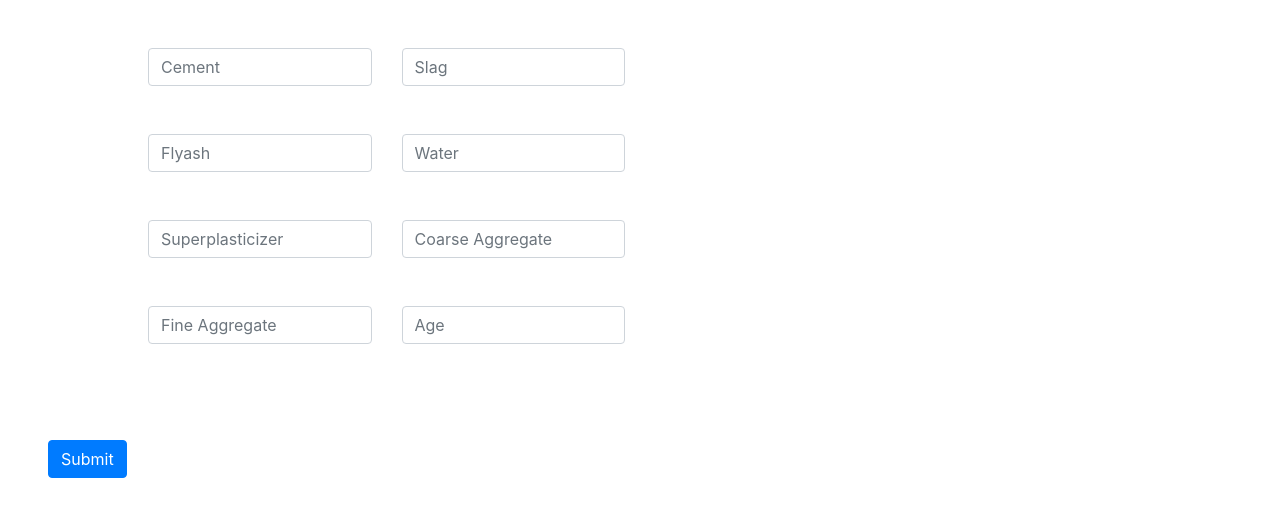
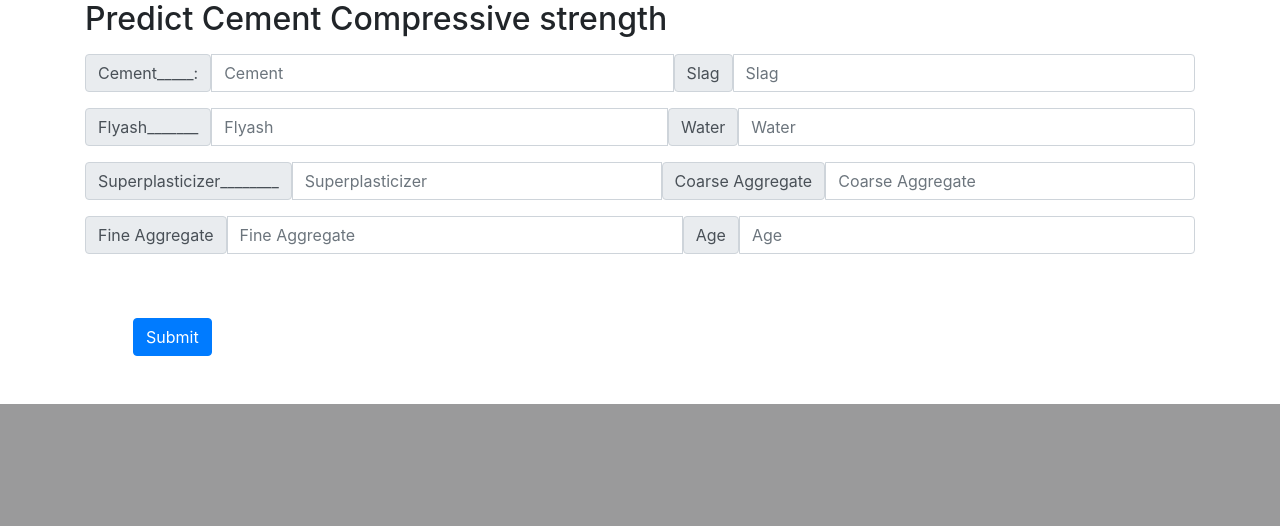
Before and after one commit to Akash6881/cement-strength-predictor, a Django app: page / in a window 1280 px wide. Shown: the part 656-1182 px from the top of the page. After the commit the page ends 1060 px from the top, so only its background shows below. Run offline with Django 3.2, Linux system fonts and the light colour scheme; parts of the project's set-up code (start-up, migrations or seed data) failed here and were passed over; some libraries are stand-ins or nearby versions.

Commit message:
changing the front page a bit

```diff
--- a/cement/templates/index.html
+++ b/cement/templates/index.html
@@ -44,7 +44,7 @@
     </nav>
 
 
-      <div id="myCarousel" class="carousel slide" data-ride="carousel">
+      <div id="myCarousel"  class="carousel slide" data-ride="carousel">
         <ol class="carousel-indicators">
           <li data-target="#myCarousel" data-slide-to="0" class=""></li>
           <li data-target="#myCarousel" data-slide-to="1" class=""></li>
@@ -89,54 +89,44 @@
         </a>
       </div>
 
-    <div class="container">
-    <form action = '/predict' method="get">
 
 
-      <div class="row m-5">
-        <div class="col-3">
+    <div class="container">
+      <h2> Predict Cement Compressive strength</h2>
+    </div>
+    <div class="container mt-3">
+      <form action = '/predict' method="get">
+    <div class="input-group mb-3">
+      <span class="input-group-text">Cement_____:</span>
       <input type="number" step="any" class="form-control" name = "cement" placeholder="Cement">
-        </div>
-        <div class="col-3">
+      <span class="input-group-text">Slag</span>
       <input type="number" step="any" class="form-control" name = "Slag" placeholder="Slag">
     </div>
+
+    <div class="input-group mb-3">
+      <span class="input-group-text">Flyash_______</span>
+      <input type="number" step="any" class="form-control" name = "Flyash" placeholder="Flyash">
+      <span class="input-group-text">Water</span>
+      <input type="number" step="any" class="form-control" name = "Water" placeholder="Water">
     </div>
 
-
-      <div class="row m-5">
-        <div class="col-3">
-          <input type="number" step="any" class="form-control" name = "Flyash" placeholder="Flyash">
-        </div>
-        <div class="col-3">
-          <input type="number" step="any" class="form-control" name = "Water" placeholder="Water">
-        </div>
+    <div class="input-group mb-3">
+      <span class="input-group-text">Superplasticizer________</span>
+      <input type="number" step="any" class="form-control" name = "Superplasticizer" placeholder="Superplasticizer">
+      <span class="input-group-text">Coarse Aggregate</span>
+      <input type="number" step="any" class="form-control" name = "ca" placeholder="Coarse Aggregate">
     </div>
 
-      <div class="row m-5">
-        <div class="col-3">
-          <input type="number" step="any" class="form-control" name = "Superplasticizer" placeholder="Superplasticizer ">
-        </div>
-        <div class="col-3">
-          <input type="number" step="any" class="form-control" name = "ca" placeholder="Coarse Aggregate">
-        </div>
-      </div>
-      <div class="row m-5">
-        <div class="col-3">
+    <div class="input-group mb-3">
+      <span class="input-group-text">Fine Aggregate</span>
       <input type="number" step="any" class="form-control" name = "fa" placeholder="Fine Aggregate">
-        </div>
-        <div class="col-3">
+      <span class="input-group-text">Age</span>
       <input type="number" step="any" class="form-control" name = "age" placeholder="Age">
     </div>
-      </div>
-
-      </div>
-
       <input class="btn btn-primary m-5" type="submit" value="Submit">
-
       </form>
 
     </div>
-
 
 
     <!-- Optional JavaScript -->
```
Lines whose indentation alone changed are shown as unchanged.
